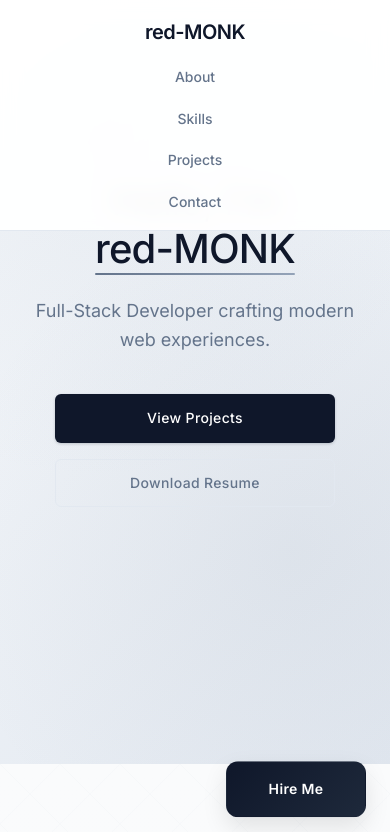
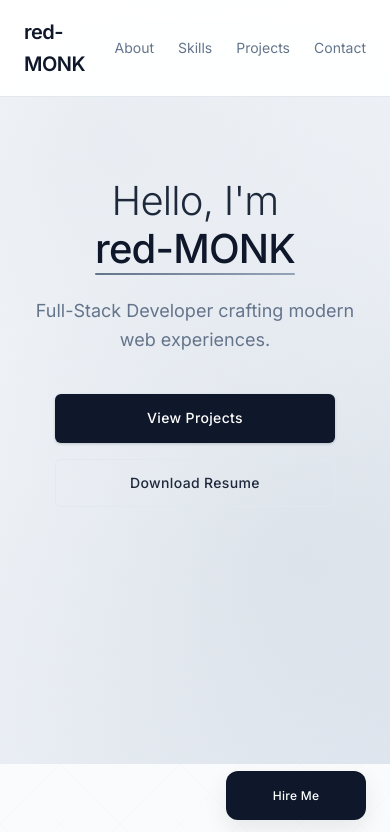
Before and after one commit to MIMIIKK/red-MONK, a React (Vite) app: page / in a window 390 px wide. Shown: the top 832 px of the page. Built offline with nearby package versions, Linux system fonts and the light colour scheme.

Commit message:
css updated

```diff
--- a/src/styles/about.css
+++ b/src/styles/about.css
@@ -100,7 +100,6 @@
 }
 
 .about-text p:first-child::before {
-  content: '"';
   position: absolute;
   top: -10px;
   left: -20px;
@@ -116,7 +115,6 @@
   color: #64748b;
 }
 .about-text p:last-child::after {
-  content: '"';
   position: absolute;
   font-size: 4rem;
   color: #cbd5e1;
--- a/src/styles/global.css
+++ b/src/styles/global.css
@@ -1,26 +1,25 @@
 @import url('https://fonts.googleapis.com/css2?family=Inter:wght@300;400;500;600;700&display=swap');
 
 :root {
-  /* Modern cold color palette */
+  /* Cold, minimalistic color palette */
   --primary-color: #0f172a;
   --secondary-color: #1e293b;
-  --accent-color: #64748b;
+  --accent-color: #475569;
   --background-color: #fafbfc;
   --surface-color: #ffffff;
   --text-color: #1e293b;
-  --text-secondary: #64748b;
-  --text-muted: #94a3b8;
+  --light-text: #64748b;
+  --muted-text: #94a3b8;
   --border-color: #e2e8f0;
-  --border-hover: #cbd5e1;
+  --hover-border: #cbd5e1;
 
-  /* Design tokens */
+  /* Modern spacing and effects */
   --border-radius: 6px;
   --border-radius-lg: 12px;
-  --shadow-sm: 0 1px 2px rgba(0, 0, 0, 0.05);
-  --shadow-md: 0 4px 6px rgba(0, 0, 0, 0.07);
-  --shadow-lg: 0 10px 25px rgba(0, 0, 0, 0.1);
+  --card-shadow: 0 1px 3px rgba(0, 0, 0, 0.05);
+  --card-shadow-hover: 0 10px 25px rgba(0, 0, 0, 0.08);
   --transition: all 0.3s cubic-bezier(0.4, 0, 0.2, 1);
-  --transition-fast: all 0.15s cubic-bezier(0.4, 0, 0.2, 1);
+  --transition-fast: all 0.2s cubic-bezier(0.4, 0, 0.2, 1);
 
   /* Typography scale */
   --font-size-xs: 0.75rem;
@@ -46,54 +45,22 @@
 }
 
 body {
-  font-family: 'Inter', -apple-system, BlinkMacSystemFont, 'Segoe UI', sans-serif;
+  font-family: 'Inter', -apple-system, BlinkMacSystemFont, 'Segoe UI', Roboto, sans-serif;
   line-height: 1.6;
   color: var(--text-color);
   background-color: var(--background-color);
   font-weight: 400;
-  font-size: var(--font-size-base);
   -webkit-font-smoothing: antialiased;
   -moz-osx-font-smoothing: grayscale;
+  font-feature-settings: 'cv02', 'cv03', 'cv04', 'cv11';
 }
 
-/* Typography */
-h1, h2, h3, h4, h5, h6 {
-  margin-bottom: 1rem;
-  line-height: 1.2;
-  font-weight: 600;
-  letter-spacing: -0.025em;
-  color: var(--text-color);
-}
-
-h1 {
-  font-size: clamp(2.5rem, 5vw, var(--font-size-5xl));
-  font-weight: 300;
-}
-
-h2 {
-  font-size: var(--font-size-4xl);
-  font-weight: 400;
-  text-align: center;
-  margin-bottom: 3rem;
-}
-
-h3 {
-  font-size: var(--font-size-2xl);
-  font-weight: 500;
-}
-
-p {
-  margin-bottom: 1rem;
-  color: var(--text-secondary);
-  line-height: 1.7;
-}
-
-/* Links */
+/* Modern link styling */
 a {
   text-decoration: none;
   color: var(--primary-color);
   transition: var(--transition);
-  position: relative;
+  font-weight: 500;
 }
 
 a:hover {
@@ -106,7 +73,7 @@ a:focus {
   border-radius: 2px;
 }
 
-/* Buttons */
+/* Modern button system */
 .btn {
   display: inline-flex;
   align-items: center;
@@ -124,14 +91,14 @@ a:focus {
   letter-spacing: 0.025em;
   position: relative;
   overflow: hidden;
-  min-height: 44px; /* Accessibility */
+  min-height: 44px; /* Accessibility touch target */
 }
 
 .btn:hover {
   background-color: var(--secondary-color);
   color: white;
   transform: translateY(-1px);
-  box-shadow: var(--shadow-md);
+  box-shadow: var(--card-shadow-hover);
 }
 
 .btn:active {
@@ -146,37 +113,85 @@ a:focus {
 .btn-outline {
   background-color: transparent;
   border: 1px solid var(--border-color);
-  color: var(--text-secondary);
+  color: var(--text-color);
   backdrop-filter: blur(10px);
 }
 
 .btn-outline:hover {
   background-color: var(--surface-color);
-  border-color: var(--border-hover);
+  border-color: var(--hover-border);
   color: var(--text-color);
+  box-shadow: var(--card-shadow);
 }
 
 .btn-ghost {
   background-color: transparent;
-  color: var(--text-secondary);
+  color: var(--light-text);
   border: none;
+  padding: 0.5rem 1rem;
 }
 
 .btn-ghost:hover {
-  background-color: var(--background-color);
+  background-color: var(--surface-color);
+  color: var(--text-color);
+  transform: none;
+  box-shadow: none;
+}
+
+/* Modern section styling */
+section {
+  padding: 6rem 0;
+}
+
+/* Typography system */
+h1, h2, h3, h4, h5, h6 {
+  margin-bottom: 1rem;
+  line-height: 1.2;
+  font-weight: 600;
+  letter-spacing: -0.025em;
   color: var(--text-color);
 }
 
-/* Sections */
-section {
-  padding: 6rem 0;
-  position: relative;
+h1 {
+  font-size: var(--font-size-5xl);
+  font-weight: 300;
 }
 
+h2 {
+  font-size: var(--font-size-4xl);
+  font-weight: 400;
+  text-align: center;
+  margin-bottom: 3rem;
+}
+
+h3 {
+  font-size: var(--font-size-2xl);
+  font-weight: 500;
+}
+
+h4 {
+  font-size: var(--font-size-xl);
+}
+
+h5 {
+  font-size: var(--font-size-lg);
+}
+
+h6 {
+  font-size: var(--font-size-base);
+}
+
+p {
+  margin-bottom: 1rem;
+  color: var(--light-text);
+  line-height: 1.7;
+}
+
+/* Modern section title */
 .section-title {
   position: relative;
   display: inline-block;
-  margin: 0 auto 4rem;
+  margin-bottom: 4rem;
   font-weight: 300;
   color: var(--text-color);
 }
@@ -189,22 +204,29 @@ section {
   transform: translateX(-50%);
   width: 40px;
   height: 2px;
-  background: linear-gradient(90deg, var(--accent-color), var(--text-muted));
+  background: linear-gradient(90deg, var(--primary-color), var(--accent-color));
   border-radius: 1px;
 }
 
+/* Container system */
 .container {
   max-width: 1200px;
   margin: 0 auto;
   padding: 0 2rem;
 }
 
-/* Navigation */
+.container-sm {
+  max-width: 800px;
+  margin: 0 auto;
+  padding: 0 2rem;
+}
+
+/* Modern Navigation */
 .navbar {
   display: flex;
   justify-content: space-between;
   align-items: center;
-  padding: 1.25rem 2rem;
+  padding: 1rem 2rem;
   background-color: rgba(255, 255, 255, 0.95);
   backdrop-filter: blur(10px);
   border-bottom: 1px solid var(--border-color);
@@ -217,7 +239,7 @@ section {
 }
 
 .navbar.scrolled {
-  box-shadow: var(--shadow-sm);
+  box-shadow: var(--card-shadow);
   background-color: rgba(255, 255, 255, 0.98);
 }
 
@@ -235,12 +257,16 @@ section {
 }
 
 .nav-links a {
-  color: var(--text-secondary);
-  font-weight: 500;
+  color: var(--light-text);
+  font-weight: 400;
   font-size: var(--font-size-sm);
   padding: 0.5rem 0;
   position: relative;
   transition: var(--transition);
+}
+
+.nav-links a:hover {
+  color: var(--text-color);
 }
 
 .nav-links a::after {
@@ -249,142 +275,69 @@ section {
   bottom: 0;
   left: 0;
   width: 0;
-  height: 2px;
+  height: 1px;
   background-color: var(--primary-color);
   transition: width 0.3s ease;
-}
-
-.nav-links a:hover {
-  color: var(--primary-color);
 }
 
 .nav-links a:hover::after {
   width: 100%;
 }
 
-/* Footer */
+/* Modern Footer */
 footer {
-  background: linear-gradient(135deg, #0f172a 0%, #1e293b 100%);
-  color: #e2e8f0;
+  background-color: var(--primary-color);
+  color: rgba(255, 255, 255, 0.9);
   text-align: center;
   padding: 3rem 2rem;
-  position: relative;
+  border-top: 1px solid var(--border-color);
 }
 
-footer::before {
-  content: '';
-  position: absolute;
-  top: 0;
-  left: 0;
-  right: 0;
-  height: 1px;
-  background: linear-gradient(90deg, transparent, var(--border-color), transparent);
+footer p {
+  color: rgba(255, 255, 255, 0.7);
+  font-size: var(--font-size-sm);
 }
 
-/* Floating Hire Button */
+/* Modern floating button */
 .floating-hire-button {
   position: fixed;
   bottom: 2rem;
   right: 2rem;
   z-index: 999;
-  animation: float 3s ease-in-out infinite;
 }
 
 .floating-hire-button .btn {
-  background: linear-gradient(135deg, var(--primary-color), var(--secondary-color));
-  box-shadow: var(--shadow-lg);
+  background-color: var(--primary-color);
+  box-shadow: var(--card-shadow-hover);
   border-radius: var(--border-radius-lg);
   padding: 1rem 1.5rem;
-  font-weight: 600;
+  font-weight: 500;
 }
 
 .floating-hire-button .btn:hover {
   transform: translateY(-2px);
-  box-shadow: 0 15px 35px rgba(15, 23, 42, 0.2);
+  box-shadow: 0 15px 35px rgba(15, 23, 42, 0.15);
 }
 
-@keyframes float {
-  0%, 100% { transform: translateY(0px); }
-  50% { transform: translateY(-5px); }
-}
-
-/* Animations */
-@keyframes fadeIn {
-  from {
-    opacity: 0;
-    transform: translateY(30px);
-  }
-  to {
-    opacity: 1;
-    transform: translateY(0);
-  }
-}
-
-@keyframes slideInLeft {
-  from {
-    opacity: 0;
-    transform: translateX(-30px);
-  }
-  to {
-    opacity: 1;
-    transform: translateX(0);
-  }
-}
-
-.fade-in {
-  animation: fadeIn 0.8s cubic-bezier(0.25, 0.46, 0.45, 0.94) forwards;
-}
-
-.slide-in-left {
-  animation: slideInLeft 0.8s cubic-bezier(0.25, 0.46, 0.45, 0.94) forwards;
-}
-
-/* Utility Classes */
-.text-center { text-align: center; }
-.text-left { text-align: left; }
-.text-right { text-align: right; }
-
-.text-sm { font-size: var(--font-size-sm); }
-.text-lg { font-size: var(--font-size-lg); }
-.text-xl { font-size: var(--font-size-xl); }
-
-.font-light { font-weight: 300; }
-.font-normal { font-weight: 400; }
-.font-medium { font-weight: 500; }
-.font-semibold { font-weight: 600; }
-.font-bold { font-weight: 700; }
-
-.text-primary { color: var(--primary-color); }
-.text-secondary { color: var(--text-secondary); }
-.text-muted { color: var(--text-muted); }
-
-.mb-0 { margin-bottom: 0; }
-.mb-1 { margin-bottom: 0.5rem; }
-.mb-2 { margin-bottom: 1rem; }
-.mb-3 { margin-bottom: 1.5rem; }
-.mb-4 { margin-bottom: 2rem; }
-
 /* Responsive Design */
-@media (max-width: 1024px) {
-  .container {
-    padding: 0 1.5rem;
-  }
-}
-
 @media (max-width: 768px) {
   :root {
     --font-size-5xl: 2.5rem;
     --font-size-4xl: 2rem;
+    --font-size-3xl: 1.75rem;
   }
 
   section {
     padding: 4rem 0;
   }
 
+  .container,
+  .container-sm {
+    padding: 0 1.5rem;
+  }
+
   .navbar {
     padding: 1rem 1.5rem;
-    flex-direction: column;
-    gap: 1rem;
   }
 
   .nav-links {
@@ -396,51 +349,69 @@ footer::before {
     right: 1.5rem;
   }
 
-  .container {
-    padding: 0 1rem;
+  .floating-hire-button .btn {
+    padding: 0.875rem 1.25rem;
+    font-size: var(--font-size-xs);
   }
 }
 
-@media (max-width: 480px) {
-  .navbar {
-    padding: 1rem;
+/* Modern animations */
+@keyframes fadeInUp {
+  from {
+    opacity: 0;
+    transform: translateY(30px);
   }
-
-  .nav-links {
-    flex-direction: column;
-    gap: 1rem;
-    text-align: center;
-  }
-
-  .btn {
-    width: 100%;
-    justify-content: center;
+  to {
+    opacity: 1;
+    transform: translateY(0);
   }
 }
 
-/* Accessibility */
-@media (prefers-reduced-motion: reduce) {
-  *,
-  *::before,
-  *::after {
-    animation-duration: 0.01ms !important;
-    animation-iteration-count: 1 !important;
-    transition-duration: 0.01ms !important;
+@keyframes fadeIn {
+  from {
+    opacity: 0;
+  }
+  to {
+    opacity: 1;
   }
 }
 
-/* Focus indicators for keyboard navigation */
-.btn:focus-visible,
-a:focus-visible {
+.fade-in {
+  animation: fadeInUp 0.6s cubic-bezier(0.25, 0.46, 0.45, 0.94) forwards;
+}
+
+.fade-in-fast {
+  animation: fadeIn 0.4s ease-out forwards;
+}
+
+/* Utility classes */
+.text-center { text-align: center; }
+.text-left { text-align: left; }
+.text-right { text-align: right; }
+
+.text-muted { color: var(--muted-text); }
+.text-light { color: var(--light-text); }
+
+.mb-0 { margin-bottom: 0; }
+.mb-1 { margin-bottom: 0.5rem; }
+.mb-2 { margin-bottom: 1rem; }
+.mb-3 { margin-bottom: 1.5rem; }
+.mb-4 { margin-bottom: 2rem; }
+
+.mt-0 { margin-top: 0; }
+.mt-1 { margin-top: 0.5rem; }
+.mt-2 { margin-top: 1rem; }
+.mt-3 { margin-top: 1.5rem; }
+.mt-4 { margin-top: 2rem; }
+
+/* Focus styles for accessibility */
+*:focus-visible {
   outline: 2px solid var(--accent-color);
   outline-offset: 2px;
+  border-radius: 2px;
 }
 
-/* High contrast mode support */
-@media (prefers-contrast: high) {
-  :root {
-    --primary-color: #000000;
-    --text-color: #000000;
-    --border-color: #000000;
-  }
+/* Smooth scrolling */
+html {
+  scroll-behavior: smooth;
 }
```
